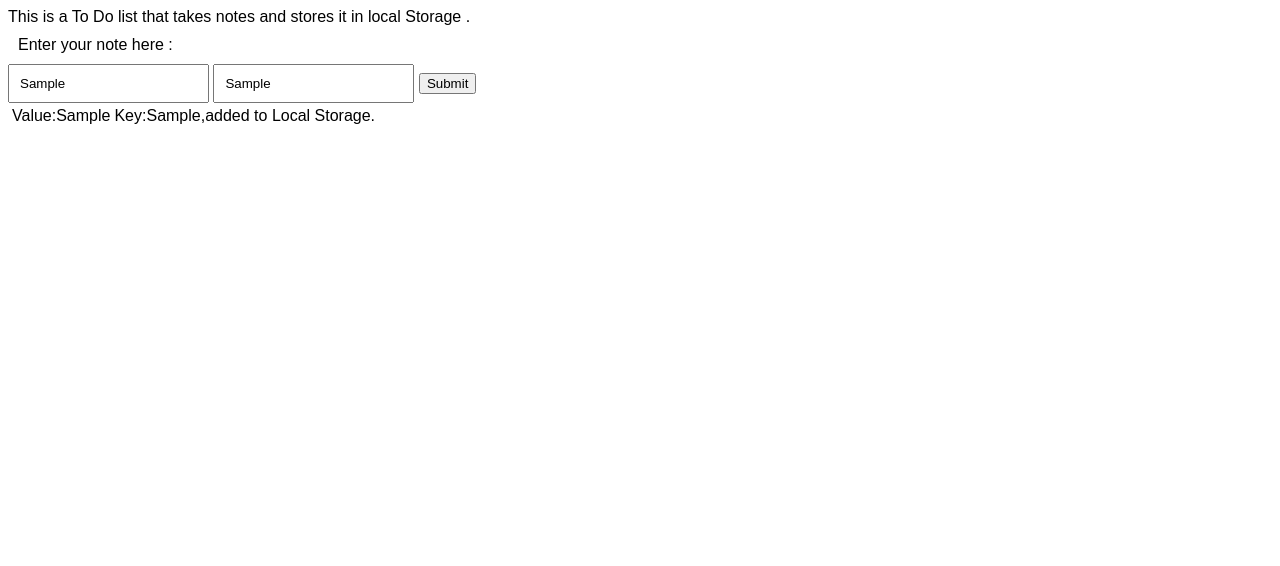
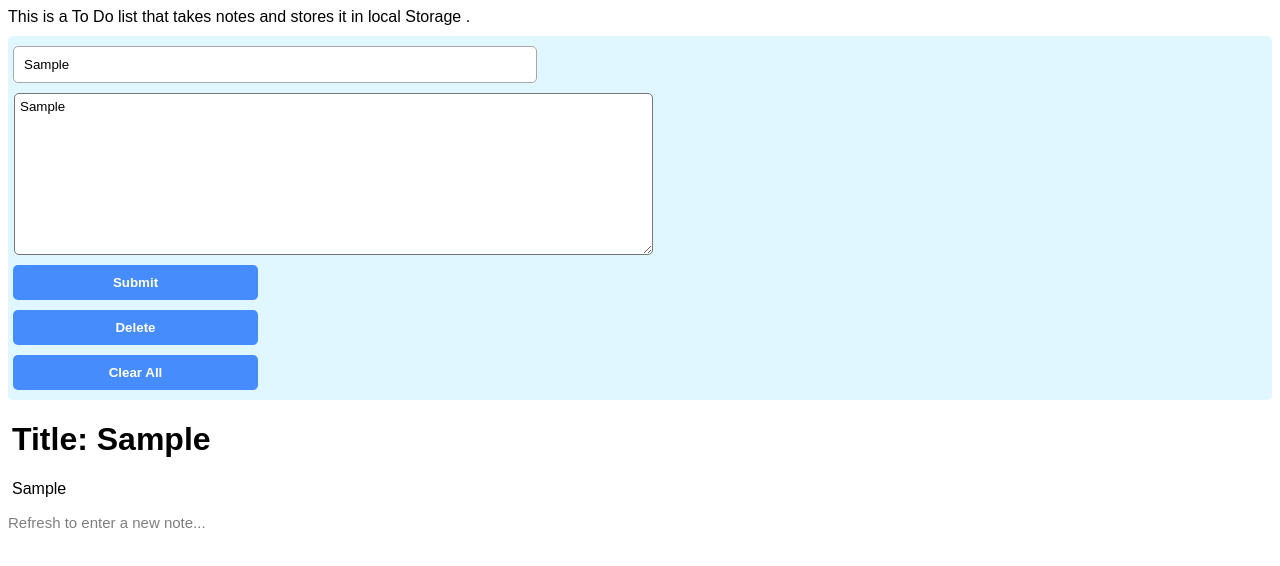
Before and after one commit to SDInfinity/Javascript-Tutorial, a website: page To-Do-List/index.html in a window 1280 px wide. Both pictures are taken after typing "Sample", "Sample" into the empty fields and a click on the button "Submit". Drawn offline with Linux system fonts and the light colour scheme.

Commit message:
Modify To-Do-List App

```diff
--- a/To-Do-List/index.html
+++ b/To-Do-List/index.html
@@ -11,12 +11,12 @@
     This is a To Do list that takes notes and stores it in local Storage .
 
 
-    <div class="ask"> Enter your note here :</div>
-
     <form action="">
-        <input type="text" class="key" placeholder="Enter key">
-        <input type="text" class="value" placeholder="Enter value here ">
-        <button type="submit" class="btn">Submit</button>
+        <input type="text" class="key" placeholder="Enter Title">
+        <textarea class="value" name="" id="" cols="30" rows="10" placeholder="Enter Description"></textarea>
+        <button type="submit" class = "add-btn">Submit</button>
+        <button type="submit" class ="delete-btn">Delete</button>
+        <button type="submit" class ="clear-all">Clear All</button>
     </form>
     <div class="container">
 
@@ -25,6 +25,8 @@
 
     </div>
 
+    <p class="info">Refresh to enter a new note...</p>
+
     <script src="script.js"></script>
 
 </body>
--- a/To-Do-List/script.js
+++ b/To-Do-List/script.js
@@ -1,6 +1,6 @@
 let key = document.querySelector(".key");
 
-let value = document.querySelector(".value");
+let description = document.querySelector(".value");
 
 
 let div1 = document.querySelector(".display-1");
@@ -8,18 +8,51 @@ let div2 = document.querySelector(".display-2");
 
 
 
-let btn = document.querySelector(".btn");
+let btn = document.querySelector(".add-btn");
+let del_btn=document.querySelector(".delete-btn");
+let clear_btn=document.querySelector(".clear-all")
 
 console.log(btn);
 
 
 
 btn.addEventListener('click',(e)=>{
+    const data = localStorage.getItem(key.value);
     e.preventDefault();
-    localStorage.setItem(`${key.value}`,`${value.value}`);
-    div1.innerHTML+=`Value:${key.value}`;
-    div2.innerHTML+=`Key:${value.value},added to Local Storage.`;
+    if(key.value.trim()!='')
+    {
+    localStorage.setItem(`${key.value}`,`${description.value}`);
+    div1.innerHTML+=`<h1>Title: ${key.value}</h1>`;
+    div2.innerHTML+=`<p>${description.value}`
+    }else{
+        alert("Add a note first.")
+    }
+
 })
 
-div1.innerHTML+="";
-div2.innerHTML+="";
+//removes the data if it exists.
+del_btn.addEventListener('click',(e)=>{
+    e.preventDefault();
+  const data = localStorage.getItem(key.value);
+  if (data) {
+    localStorage.removeItem(key.value);
+    div1.innerHTML = "";
+    div2.innerHTML = "";
+    document.querySelectorAll('.display-1 h1, .display-2 p').forEach(elem => elem.remove());
+  } else {
+    alert("Note does not exist in local storage.");
+  }
+})
+
+clear_btn.addEventListener('click',(e)=>{
+    const data = localStorage.getItem(key.value);
+    if (data) {
+      localStorage.clear();
+      div1.innerHTML = "";
+      div2.innerHTML = "";
+      document.querySelectorAll('.display-1 h1, .display-2 p').forEach(elem => elem.remove());
+    } else {
+      alert("No items to clear.");
+    }
+
+})
--- a/To-Do-List/styles.css
+++ b/To-Do-List/styles.css
@@ -3,22 +3,65 @@ html,body{
     font-family:Arial, Helvetica, sans-serif ;
 }
 
-
-
-.ask
-{
-    margin:  10px;
+form{
+    margin: 10px 0;
+    background-color: rgb(225, 247, 255);
+    display: flex;
+    flex-direction: column ;
+    padding: 5px;
+    border-radius: 5px;;
 }
 
 input {
     padding : 10px;
+    border-radius: 5px;
+    border: 1px solid rgb(169, 168, 168);
+    margin: 5px 0;
+    width: 40%;
 }
 
-.container
-{
-    display: flex;
+input:focus{
+    outline: none;
 }
+
+
+textarea{
+    display: block;
+    margin: 5px 1px;
+    border-radius: 5px;
+    width: 50%;
+    font-family: Arial, Helvetica, sans-serif;
+    padding: 5px;
+}
+
+textarea:focus{
+    outline:  none;
+}
+
 
 div{
     margin :  2px;
 }
+
+button{
+     background-color: rgb(70, 140, 253);
+     border: none;
+     width: 245px;
+     margin: 5px 0;
+     padding: 10px;
+     border-radius: 5px;
+     color: white;
+     font-weight: bold;
+     cursor: pointer;
+     display: block;
+}
+
+button:hover{
+    opacity: 0.8;
+}
+
+.info{
+    opacity: 0.5;
+    font-size: 15px;
+    margin: 2px 0;
+}
```
